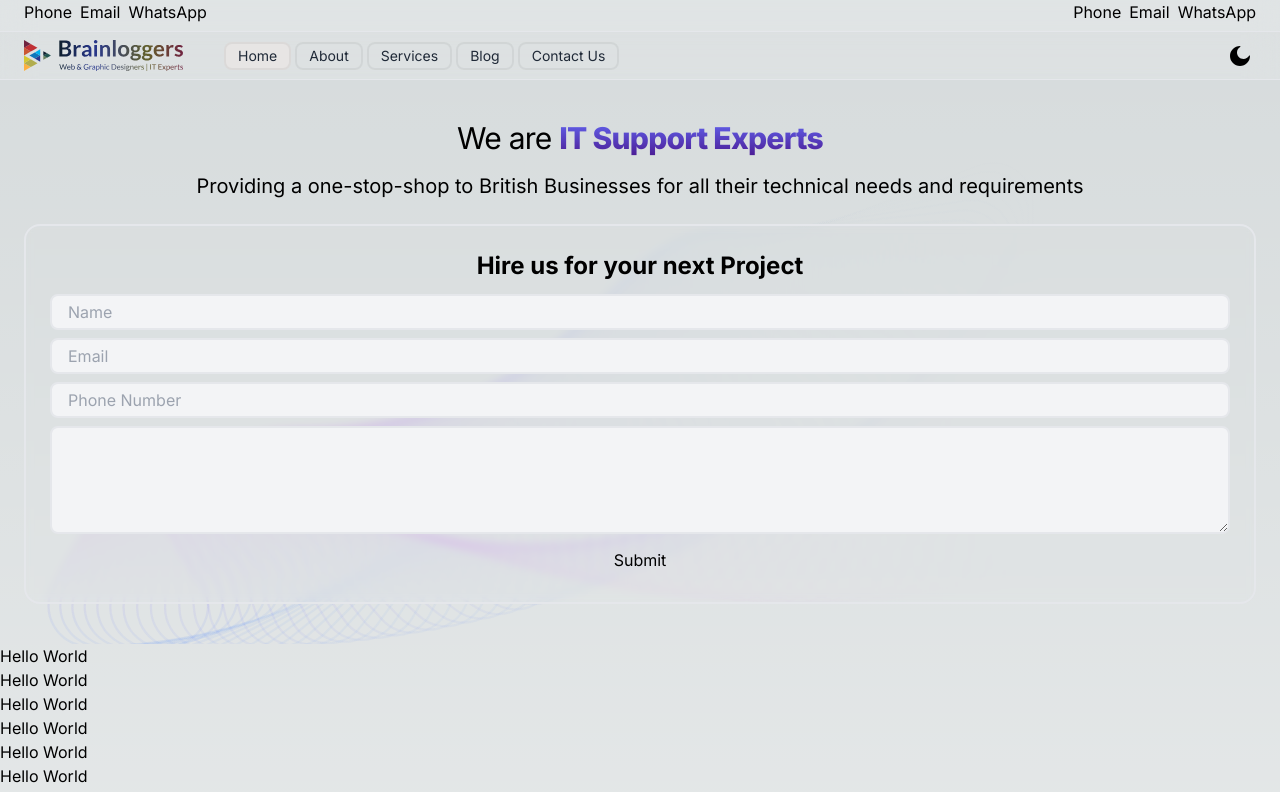
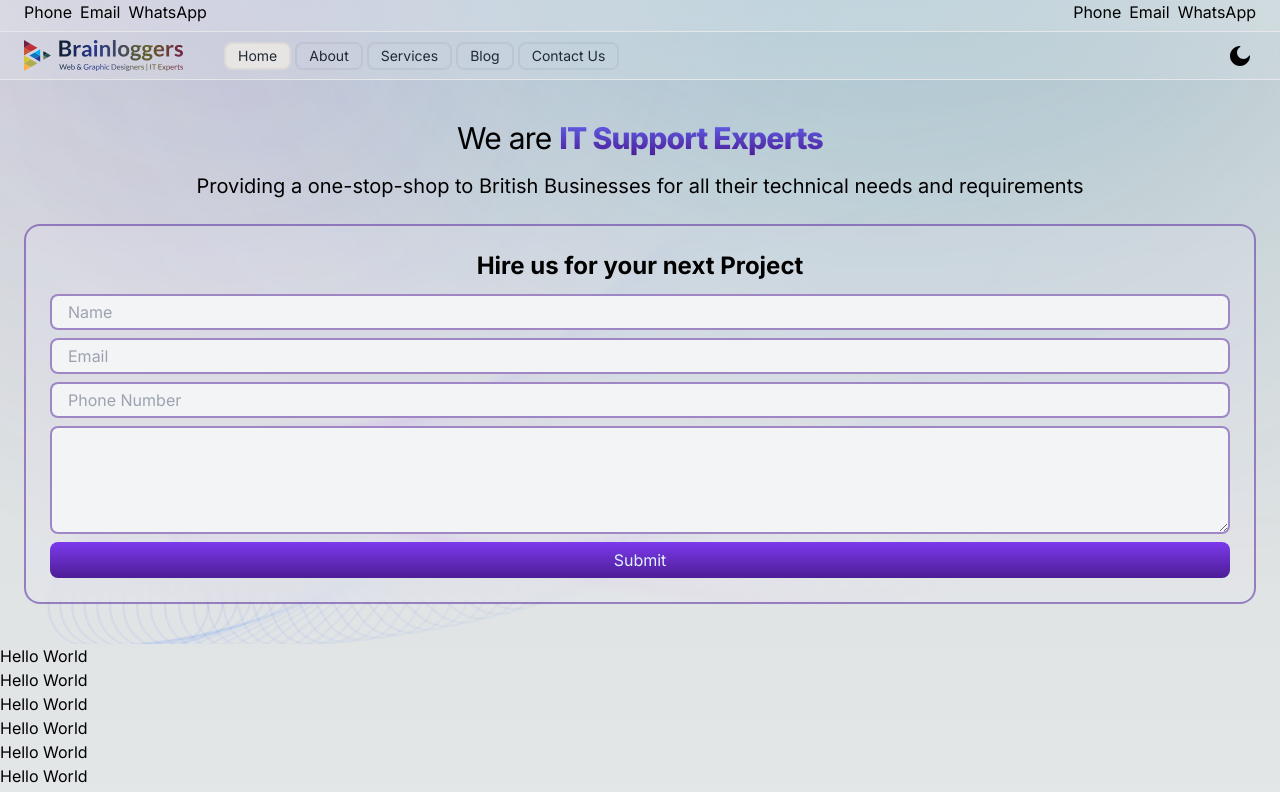
Before and after one commit to xhifi/brainloggers-next, a Next.js app: page / in a window 1280 px wide. Shown: the top 792 px of the page. Built offline with nearby package versions, Linux system fonts and the light colour scheme.

Commit message:
added primary, secondary, accent colors in theme extension

```diff
--- a/tailwind.config.js
+++ b/tailwind.config.js
@@ -1,5 +1,8 @@
+import colors from "tailwindcss/colors";
+
 /** @type {import('tailwindcss').Config} */
 module.exports = {
+  darkMode: "class",
   content: [
     "./src/pages/**/*.{js,ts,jsx,tsx,mdx}",
     "./src/components/**/*.{js,ts,jsx,tsx,mdx}",
@@ -7,10 +10,10 @@
   ],
   theme: {
     extend: {
-      backgroundImage: {
-        "gradient-radial": "radial-gradient(var(--tw-gradient-stops))",
-        "gradient-conic":
-          "conic-gradient(from 180deg at 50% 50%, var(--tw-gradient-stops))",
+      colors: {
+        primary: colors.violet,
+        accent: colors.amber,
+        secondary: colors.sky,
       },
     },
   },
```
